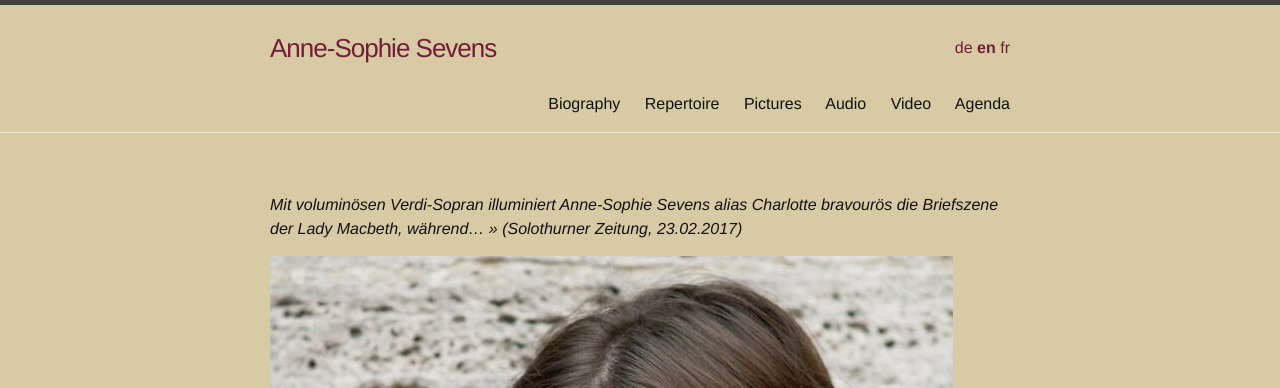
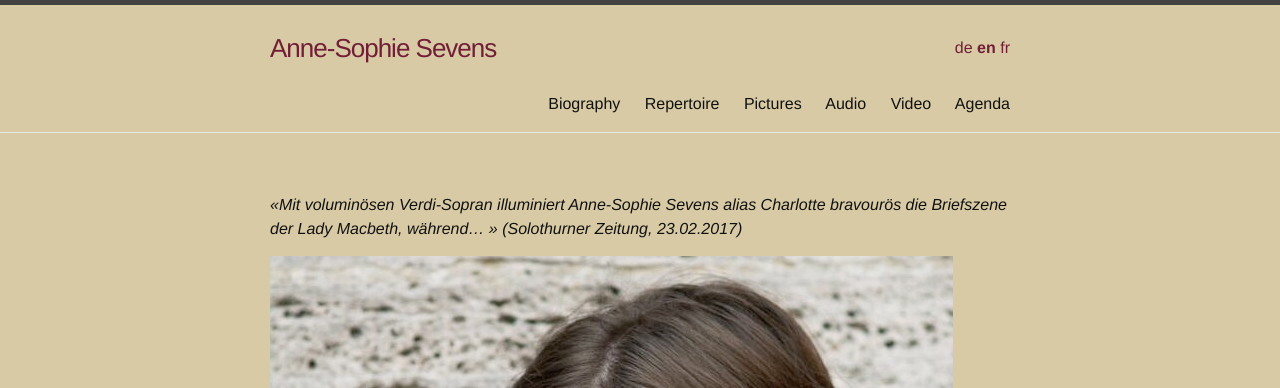
Before and after one commit to annesophie-sevens/annesophie-sevens.github.io, a Jekyll site: the page built from index.md, in a window 1280 px wide. Shown: the top 388 px of the page. Built offline with Jekyll 4.4.1, drawn with Linux system fonts in a browser that asks for light colours.

Commit message:
Correct type in quote on homepage

```diff
--- a/index.md
+++ b/index.md
@@ -5,6 +5,6 @@ ref: home
 lang: en
 ---
 
-*Mit voluminösen Verdi-Sopran illuminiert Anne-Sophie Sevens alias Charlotte bravourös die Briefszene der Lady Macbeth, während... » (Solothurner Zeitung, 23.02.2017)*
+*«Mit voluminösen Verdi-Sopran illuminiert Anne-Sophie Sevens alias Charlotte bravourös die Briefszene der Lady Macbeth, während... » (Solothurner Zeitung, 23.02.2017)*
 
 ![](assets/muurfoto.jpg)
```
Also changed, not shown: index-de.md (+1 -1 lines), index-fr.md (+1 -1 lines).
